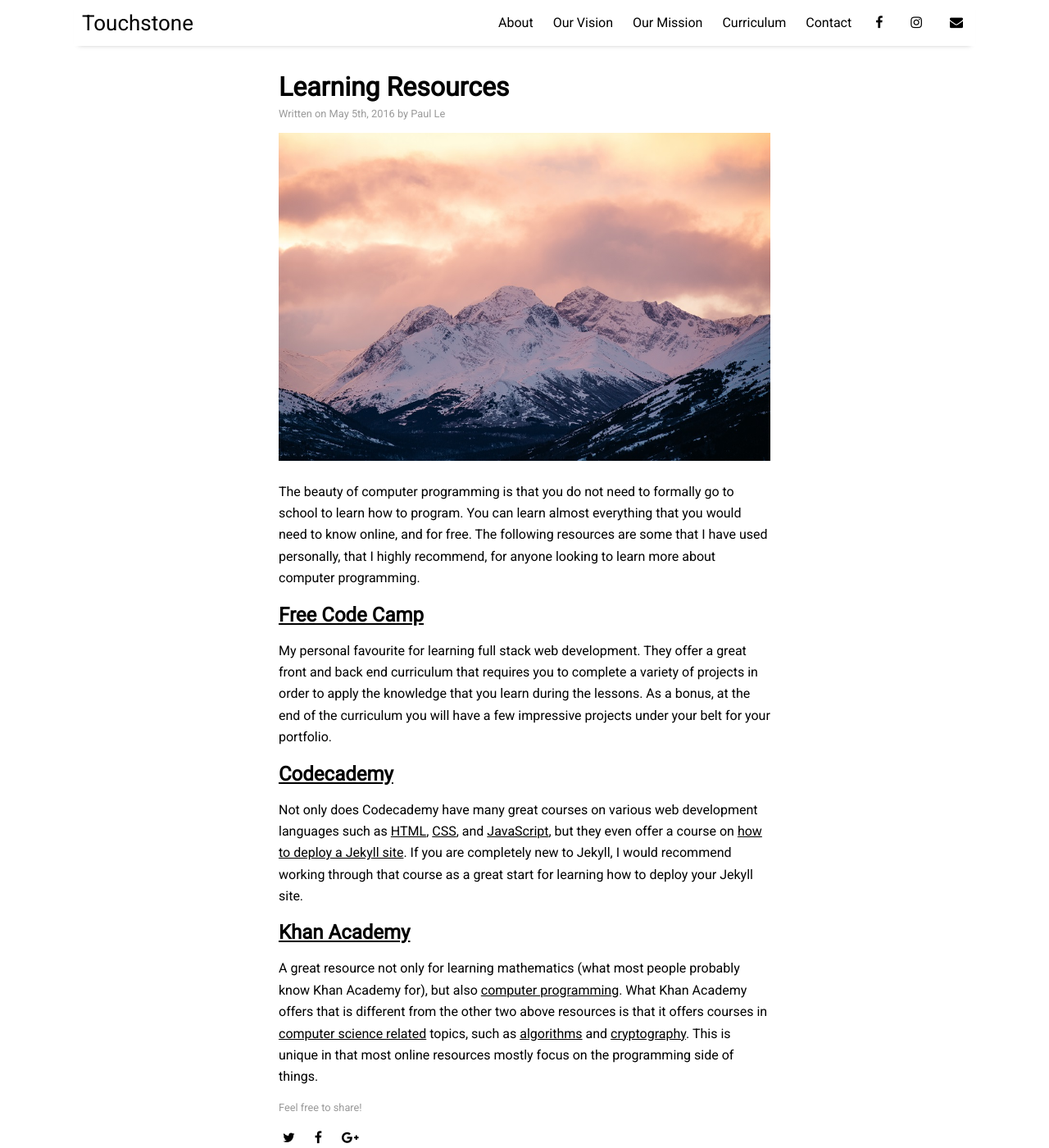
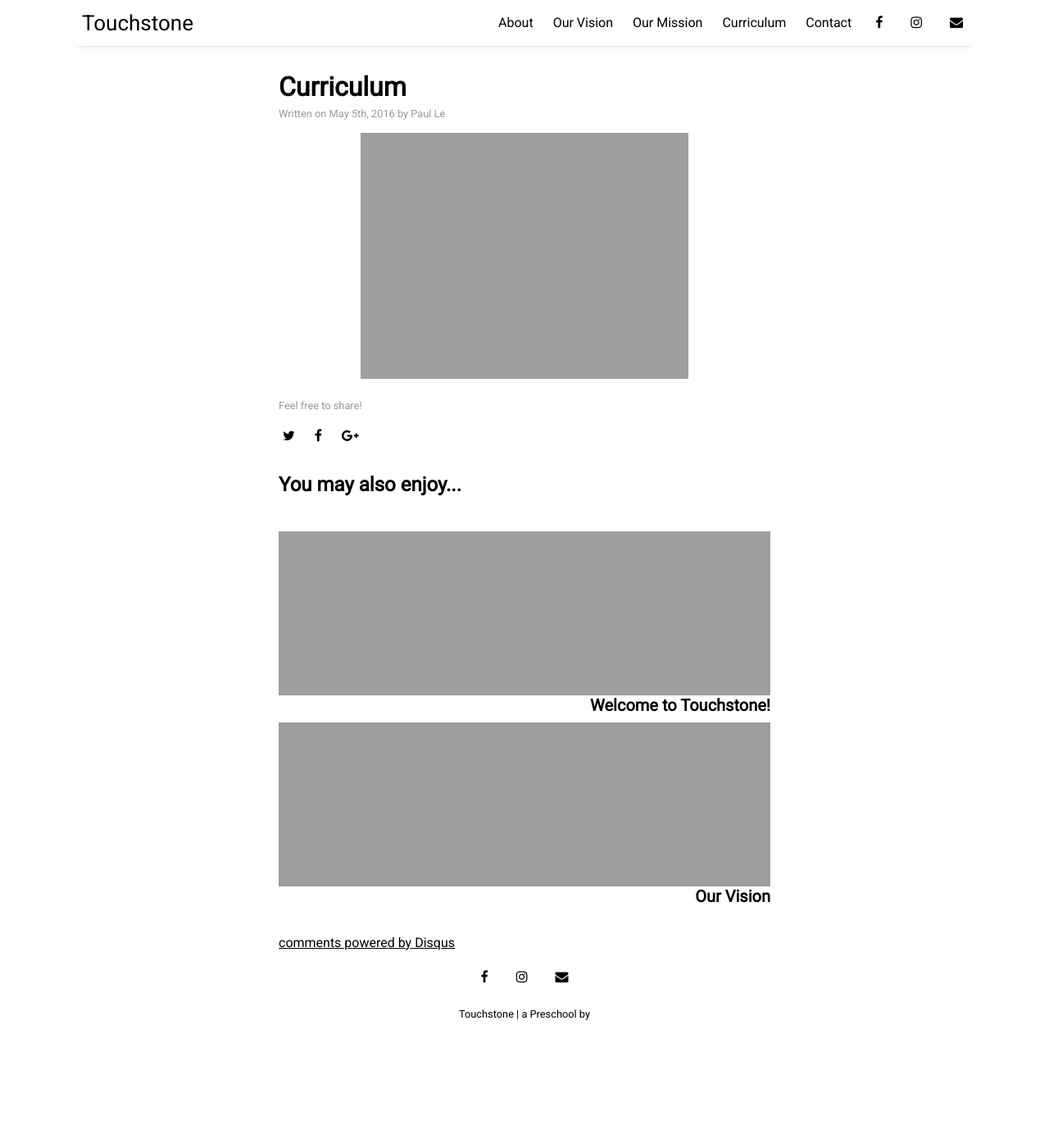
Before and after one commit to touchstonepreschool/touchstonepreschool.github.io, a Jekyll site: the page built from _posts/2016-05-05-learning-resources.md, in a window 1280 px wide and 1400 px high. Shown: the whole window at 82% size. Built offline with Jekyll 4.4.1, drawn with Linux system fonts in a browser that asks for light colours; nearby versions of some CDN libraries; comment, search, counter and statistics services are not loaded.

Commit message:
Update 2016-05-05-learning-resources.md

```diff
--- a/_posts/2016-05-05-learning-resources.md
+++ b/_posts/2016-05-05-learning-resources.md
@@ -1,22 +1,8 @@
 ---
 layout: post
-title: "Learning Resources"
+title: "Curriculum"
 author: "Paul Le"
 categories: resources
 tags: [documentation,sample]
-image: arctic-4.jpg
+image: curriculum1.jpg
 ---
-
-The beauty of computer programming is that you do not need to formally go to school to learn how to program. You can learn almost everything that you would need to know online, and for free. The following resources are some that I have used personally, that I highly recommend, for anyone looking to learn more about computer programming.
-
-## [Free Code Camp](https://www.freecodecamp.org/)
-
-My personal favourite for learning full stack web development. They offer a great front and back end curriculum that requires you to complete a variety of projects in order to apply the knowledge that you learn during the lessons. As a bonus, at the end of the curriculum you will have a few impressive projects under your belt for your portfolio.
-
-## [Codecademy](https://www.codecademy.com/)
-
-Not only does Codecademy have many great courses on various web development languages such as [HTML](https://www.codecademy.com/learn/learn-html), [CSS](https://www.codecademy.com/learn/learn-css), and [JavaScript](https://www.codecademy.com/learn/introduction-to-javascript), but they even offer a course on [how to deploy a Jekyll site](https://www.codecademy.com/learn/deploy-a-website). If you are completely new to Jekyll, I would recommend working through that course as a great start for learning how to deploy your Jekyll site.
-
-## [Khan Academy](https://www.khanacademy.org/)
-
-A great resource not only for learning mathematics (what most people probably know Khan Academy for), but also [computer programming](https://www.khanacademy.org/computing/computer-programming). What Khan Academy offers that is different from the other two above resources is that it offers courses in [computer science related](https://www.khanacademy.org/computing/computer-science) topics, such as [algorithms](https://www.khanacademy.org/computing/computer-science/algorithms) and [cryptography](https://www.khanacademy.org/computing/computer-science/cryptography). This is unique in that most online resources mostly focus on the programming side of things.
```
